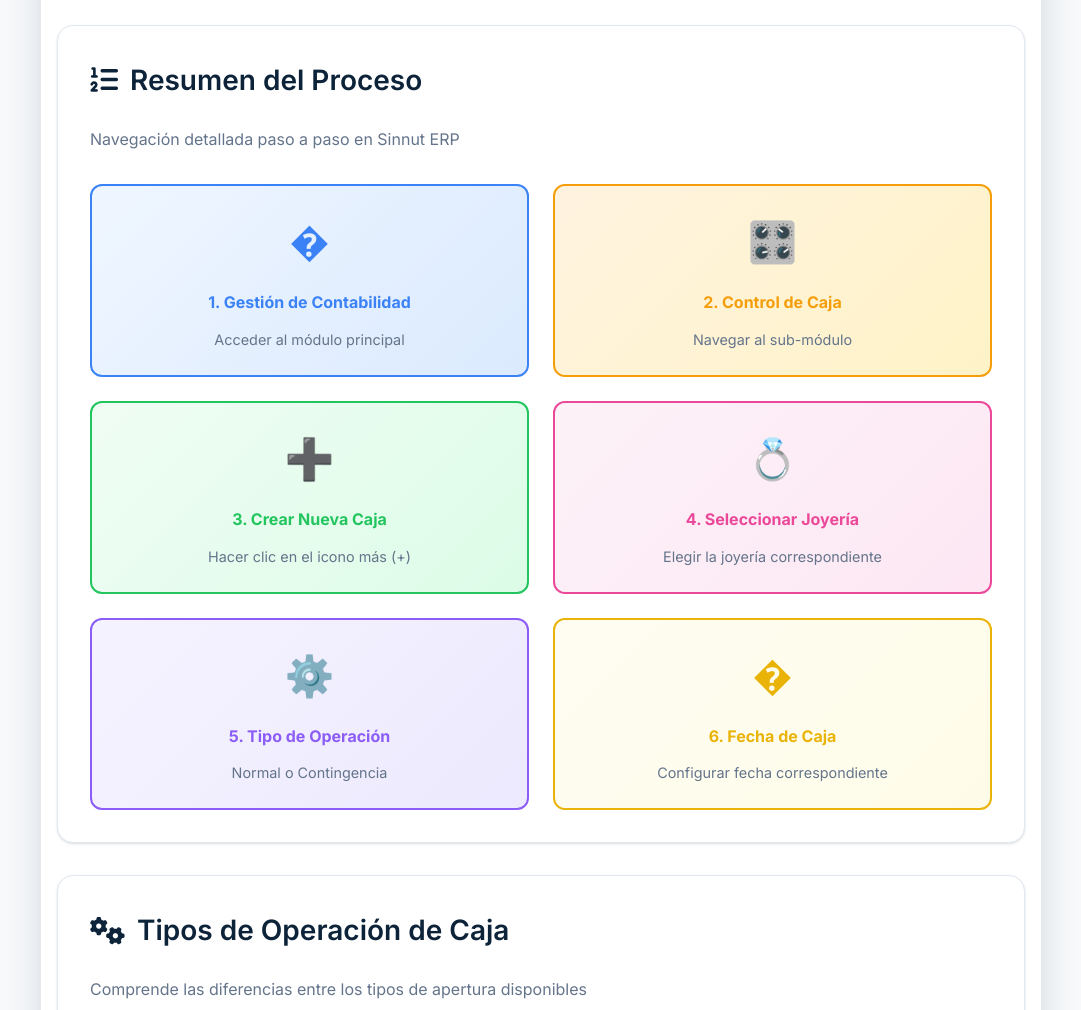
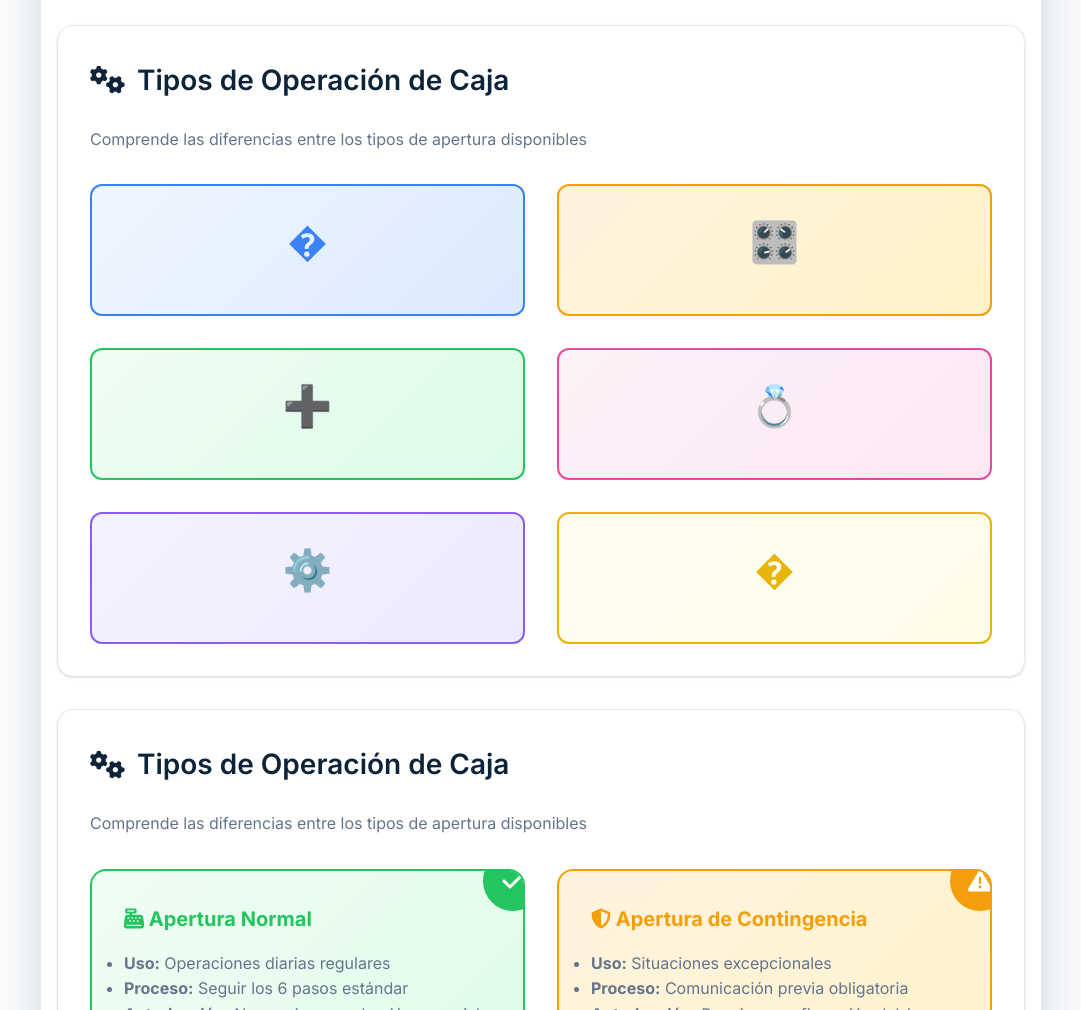
Before and after one commit to Sgamboa567/Capacitacion-Sinnut, a website: page modulos/contabilidad/apertura-caja.html in a window 1280 px wide. Shown: the part 2880-3890 px from the top of the page, without its empty margins (99-1180 px from the left). Drawn offline with Linux system fonts and the light colour scheme.

Commit message:
Remove step-by-step navigation section from apertura-caja.html (partial cleanup - removed titles and descriptions)

```diff
--- a/modulos/contabilidad/apertura-caja.html
+++ b/modulos/contabilidad/apertura-caja.html
@@ -2137,46 +2137,46 @@
 
         <!-- Tipos de Operación -->
         <section class="section">
-            <h2><i class="fas fa-list-ol"></i> Resumen del Proceso</h2>
+            <h2><i class="fas fa-cogs"></i> Tipos de Operación de Caja</h2>
             <p style="margin-bottom: var(--spacing-xl); color: var(--text-secondary);">
-                Navegación detallada paso a paso en Sinnut ERP
+                Comprende las diferencias entre los tipos de apertura disponibles
             </p>
 
-            <div style="display: grid; grid-template-columns: repeat(auto-fit, minmax(300px, 1fr)); gap: var(--spacing-lg);">
+            <div style="display: grid; grid-template-columns: repeat(auto-fit, minmax(400px, 1fr)); gap: var(--spacing-xl);">
                 <div style="text-align: center; padding: var(--spacing-lg); background: linear-gradient(135deg, #eff6ff 0%, #dbeafe 100%); border-radius: var(--radius-lg); border: 2px solid var(--info-color);">
                     <div style="font-size: 2.5rem; color: var(--info-color); margin-bottom: var(--spacing-md);">�</div>
-                    <h4 style="color: var(--info-color); margin-bottom: var(--spacing-sm);">1. Gestión de Contabilidad</h4>
-                    <p style="font-size: 0.9rem; color: var(--text-secondary);">Acceder al módulo principal</p>
+
+
                 </div>
 
                 <div style="text-align: center; padding: var(--spacing-lg); background: linear-gradient(135deg, #fff3e0 0%, #fef3c7 100%); border-radius: var(--radius-lg); border: 2px solid var(--warning-color);">
                     <div style="font-size: 2.5rem; color: var(--warning-color); margin-bottom: var(--spacing-md);">🎛️</div>
-                    <h4 style="color: var(--warning-color); margin-bottom: var(--spacing-sm);">2. Control de Caja</h4>
-                    <p style="font-size: 0.9rem; color: var(--text-secondary);">Navegar al sub-módulo</p>
+
+
                 </div>
 
                 <div style="text-align: center; padding: var(--spacing-lg); background: linear-gradient(135deg, #f0fdf4 0%, #dcfce7 100%); border-radius: var(--radius-lg); border: 2px solid var(--success-color);">
                     <div style="font-size: 2.5rem; color: var(--success-color); margin-bottom: var(--spacing-md);">➕</div>
-                    <h4 style="color: var(--success-color); margin-bottom: var(--spacing-sm);">3. Crear Nueva Caja</h4>
-                    <p style="font-size: 0.9rem; color: var(--text-secondary);">Hacer clic en el icono más (+)</p>
+
+
                 </div>
 
                 <div style="text-align: center; padding: var(--spacing-lg); background: linear-gradient(135deg, #fdf2f8 0%, #fce7f3 100%); border-radius: var(--radius-lg); border: 2px solid #ec4899;">
                     <div style="font-size: 2.5rem; color: #ec4899; margin-bottom: var(--spacing-md);">💍</div>
-                    <h4 style="color: #ec4899; margin-bottom: var(--spacing-sm);">4. Seleccionar Joyería</h4>
-                    <p style="font-size: 0.9rem; color: var(--text-secondary);">Elegir la joyería correspondiente</p>
+
+
                 </div>
 
                 <div style="text-align: center; padding: var(--spacing-lg); background: linear-gradient(135deg, #f5f3ff 0%, #ede9fe 100%); border-radius: var(--radius-lg); border: 2px solid #8b5cf6;">
                     <div style="font-size: 2.5rem; color: #8b5cf6; margin-bottom: var(--spacing-md);">⚙️</div>
-                    <h4 style="color: #8b5cf6; margin-bottom: var(--spacing-sm);">5. Tipo de Operación</h4>
-                    <p style="font-size: 0.9rem; color: var(--text-secondary);">Normal o Contingencia</p>
+
+
                 </div>
 
                 <div style="text-align: center; padding: var(--spacing-lg); background: linear-gradient(135deg, #fffdf2 0%, #fefce8 100%); border-radius: var(--radius-lg); border: 2px solid #eab308;">
                     <div style="font-size: 2.5rem; color: #eab308; margin-bottom: var(--spacing-md);">�</div>
-                    <h4 style="color: #eab308; margin-bottom: var(--spacing-sm);">6. Fecha de Caja</h4>
-                    <p style="font-size: 0.9rem; color: var(--text-secondary);">Configurar fecha correspondiente</p>
+
+
                 </div>
             </div>
         </section>
```
